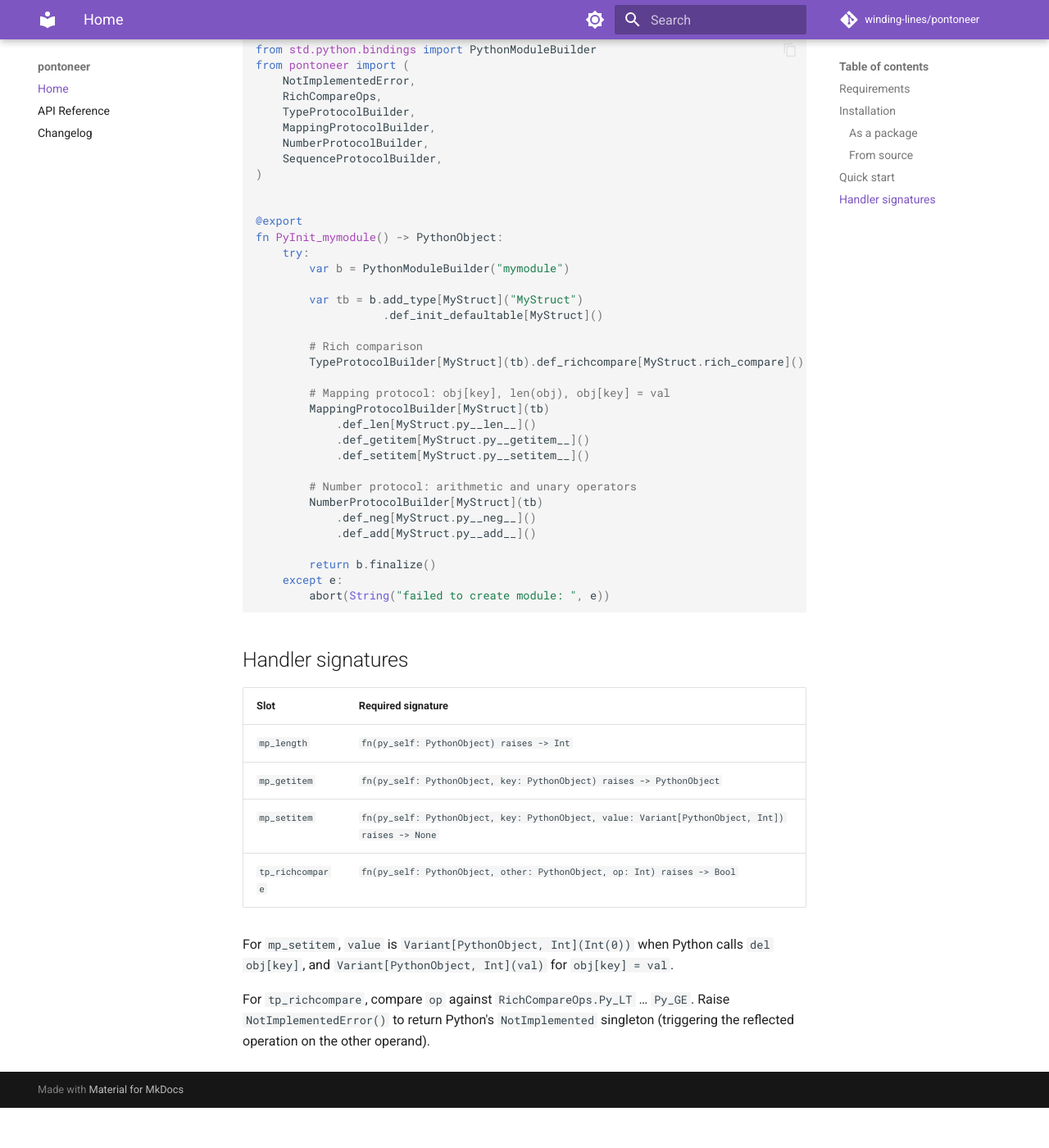
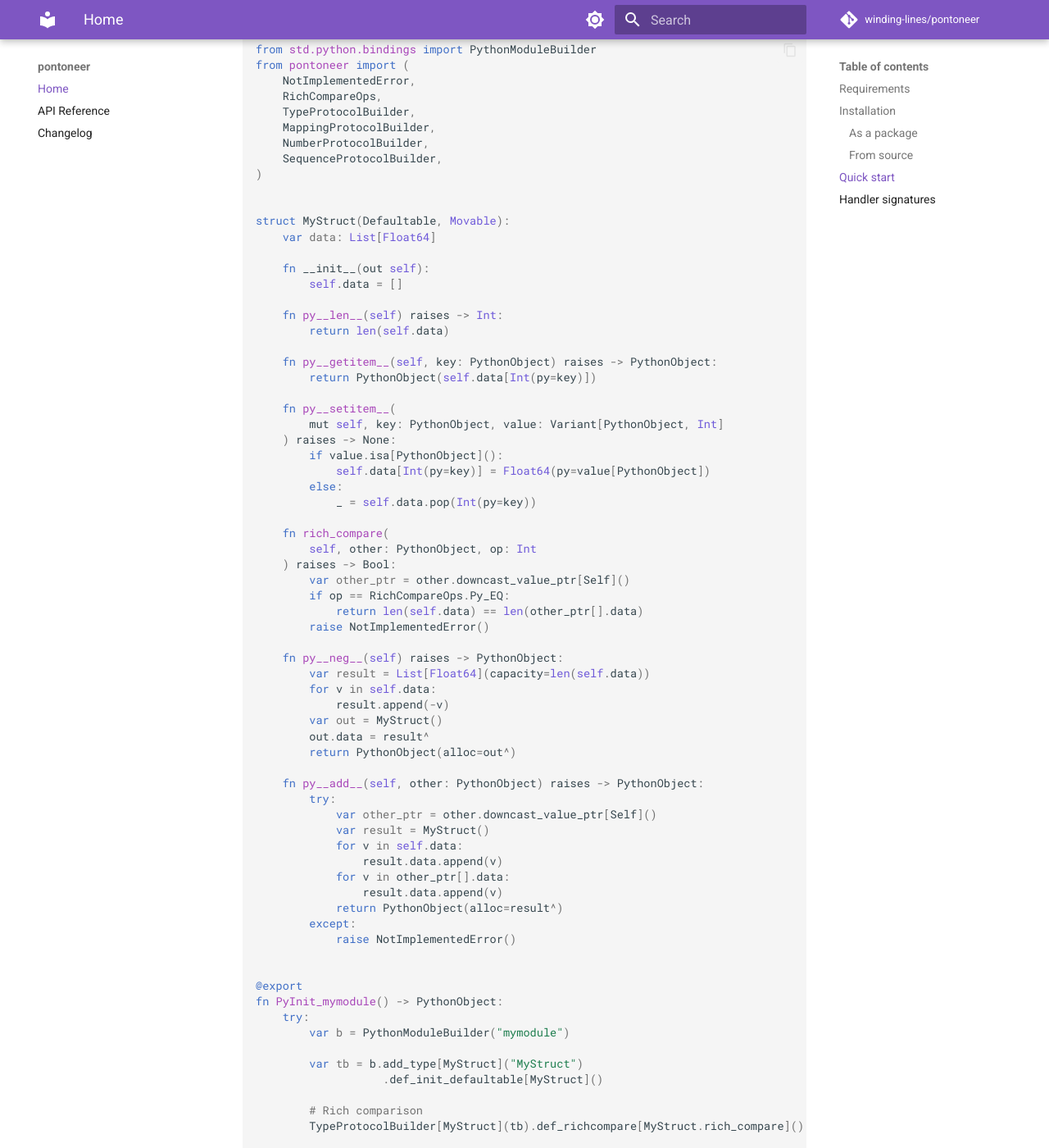
Before and after one commit to winding-lines/pontoneer, an MkDocs documentation site: the page built from docs/index.md, in a window 1280 px wide and 1400 px high, scrolled down 1234 px. Shown: the whole window at 82% size. Built offline with MkDocs 1.6.1 and Material for MkDocs 9.7.7, drawn with Linux system fonts in a browser that asks for light colours; comment, search, counter and statistics services are not loaded; before the commit the page ends 2585 px from its top, so only the background shows below that; some of the changed text lies outside the part shown.

Commit message:
Add mut-receiver overloads for in-place and setitem slots (v0.4.0)
- MappingProtocolBuilder.def_setitem: add mut-receiver overload so
  mutations persist without exposing UnsafePointer to callers
- SequenceProtocolBuilder.def_setitem: same
- NumberProtocolBuilder def_i* methods: replace value-receiver overloads
  with mut-receiver overloads; value-receiver copies cannot persist
  mutations and were semantically incorrect for in-place operators
- Add _lift_mut_* adapter functions for the three new receiver kinds
- Convert examples/columnar mapping handlers to self/mut self methods
- Add NumberM test struct and _run_inplace_assertions to number tests
- Bump version to 0.4.0 in pixi.toml and recipe/recipe.yaml
- Update docs/api.md and docs/index.md for all API changes
- Add docs update requirement to CLAUDE.md

Co-Authored-By: Claude Sonnet 4.6 <noreply@anthropic.com>

```diff
--- a/docs/index.md
+++ b/docs/index.md
@@ -61,6 +61,55 @@ from pontoneer import (
 )
 
 
+struct MyStruct(Defaultable, Movable):
+    var data: List[Float64]
+
+    fn __init__(out self):
+        self.data = []
+
+    fn py__len__(self) raises -> Int:
+        return len(self.data)
+
+    fn py__getitem__(self, key: PythonObject) raises -> PythonObject:
+        return PythonObject(self.data[Int(py=key)])
+
+    fn py__setitem__(
+        mut self, key: PythonObject, value: Variant[PythonObject, Int]
+    ) raises -> None:
+        if value.isa[PythonObject]():
+            self.data[Int(py=key)] = Float64(py=value[PythonObject])
+        else:
+            _ = self.data.pop(Int(py=key))
+
+    fn rich_compare(
+        self, other: PythonObject, op: Int
+    ) raises -> Bool:
+        var other_ptr = other.downcast_value_ptr[Self]()
+        if op == RichCompareOps.Py_EQ:
+            return len(self.data) == len(other_ptr[].data)
+        raise NotImplementedError()
+
+    fn py__neg__(self) raises -> PythonObject:
+        var result = List[Float64](capacity=len(self.data))
+        for v in self.data:
+            result.append(-v)
+        var out = MyStruct()
+        out.data = result^
+        return PythonObject(alloc=out^)
+
+    fn py__add__(self, other: PythonObject) raises -> PythonObject:
+        try:
+            var other_ptr = other.downcast_value_ptr[Self]()
+            var result = MyStruct()
+            for v in self.data:
+                result.data.append(v)
+            for v in other_ptr[].data:
+                result.data.append(v)
+            return PythonObject(alloc=result^)
+        except:
+            raise NotImplementedError()
+
+
 @export
 fn PyInit_mymodule() -> PythonObject:
     try:
@@ -90,12 +139,16 @@ fn PyInit_mymodule() -> PythonObject:
 
 ## Handler signatures
 
-| Slot | Required signature |
-|------|--------------------|
-| `mp_length` | `fn(py_self: PythonObject) raises -> Int` |
-| `mp_getitem` | `fn(py_self: PythonObject, key: PythonObject) raises -> PythonObject` |
-| `mp_setitem` | `fn(py_self: PythonObject, key: PythonObject, value: Variant[PythonObject, Int]) raises -> None` |
-| `tp_richcompare` | `fn(py_self: PythonObject, other: PythonObject, op: Int) raises -> Bool` |
+Handlers can be written as regular methods on `self` (value-receiver) or as
+`@staticmethod` functions taking `UnsafePointer[T, MutAnyOrigin]`.
+The value-receiver style is shown below.
+
+| Slot | Value-receiver signature |
+|------|--------------------------|
+| `mp_length` | `fn py__len__(self) raises -> Int` |
+| `mp_getitem` | `fn py__getitem__(self, key: PythonObject) raises -> PythonObject` |
+| `mp_setitem` | `fn py__setitem__(mut self, key: PythonObject, value: Variant[PythonObject, Int]) raises -> None` |
+| `tp_richcompare` | `fn rich_compare(self, other: PythonObject, op: Int) raises -> Bool` |
 
 For `mp_setitem`, `value` is `Variant[PythonObject, Int](Int(0))` when Python
 calls `del obj[key]`, and `Variant[PythonObject, Int](val)` for `obj[key] = val`.
--- a/pixi.toml
+++ b/pixi.toml
@@ -1,6 +1,6 @@
 [workspace]
 name = "pontoneer"
-version = "0.3.6"
+version = "0.4.0"
 description = "Mojo library providing additional type protocol extensions for Python interop."
 authors = ["Marius Seritan <39998+winding-lines@users.noreply.github.com>"]
 license = "Apache-2.0 WITH LLVM-exception"
```
Also changed, not shown: CHANGELOG.md (+13 -0 lines), CLAUDE.md (+6 -0 lines), docs/api.md (+9 -4 lines), 5 other files.
